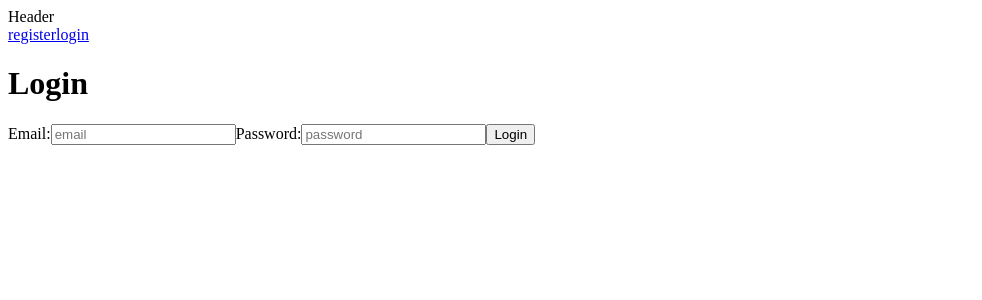
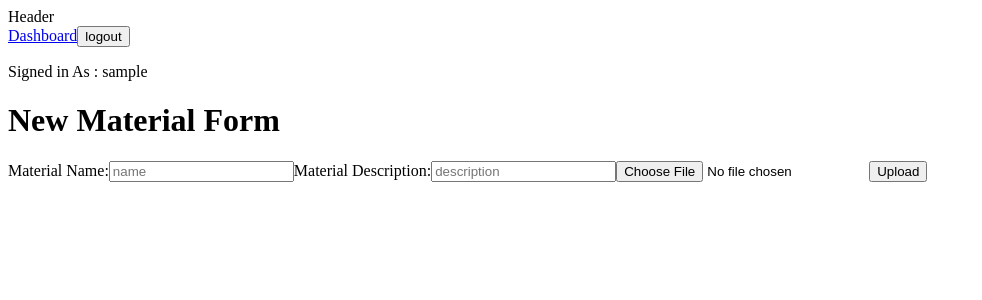
Before and after one commit to noWarm/LMS-frontend, a React (Create React App) app: page /courses/1/materials/new in a window 1280 px wide. Before the commit this address led to /login. Shown: the top 300 px of the page, without its empty margins (0-982 px from the left). Built offline with nearby package versions, Linux system fonts and the light colour scheme; sample sign-in values are in the browser's storage.

Commit message:
token and username is tmp save in localstorage after login

```diff
--- a/src/AppProvider.js
+++ b/src/AppProvider.js
@@ -1,4 +1,4 @@
-import { useState, createContext } from "react";
+import { useState, createContext, useEffect } from "react";
 import { useNavigate } from "react-router-dom";
 
 export const AppContext = createContext(null);
@@ -8,8 +8,17 @@ const AppProvider = ({ children }) => {
 
     const API_URL = 'http://127.0.0.1:8000/api/';
 
-    const [token, setToken] = useState(null);
-    const [username, setUsername] = useState(null);
+    const [token, setToken] = useState(
+        localStorage.getItem('token') || null
+    );
+    const [username, setUsername] = useState(
+        localStorage.getItem('username') || null
+    );
+
+    useEffect(() => {
+        localStorage.setItem('token', token);
+        localStorage.setItem('username', username);
+    }, [token, username]);
 
     /*
     * handleRegister will
```
